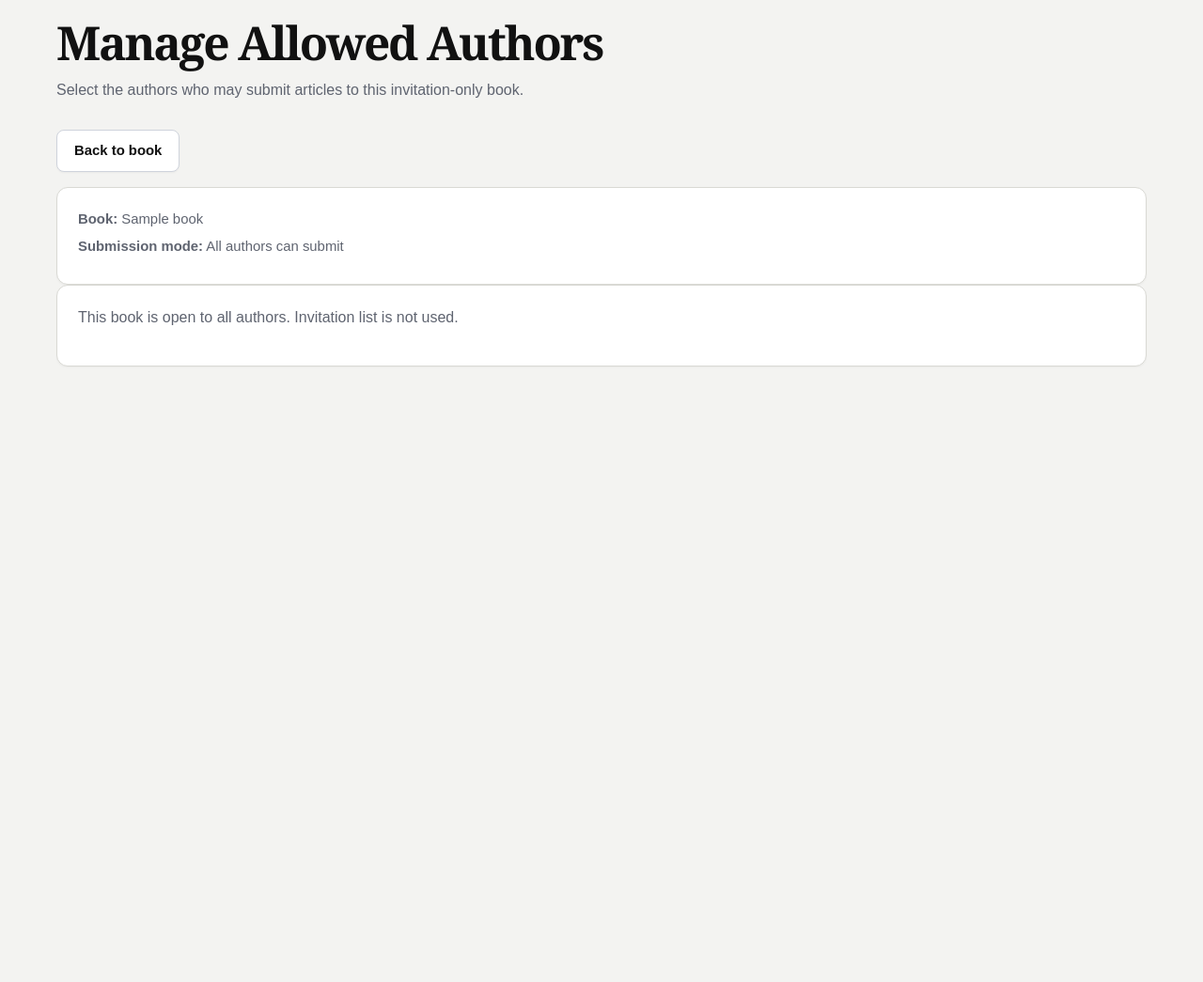
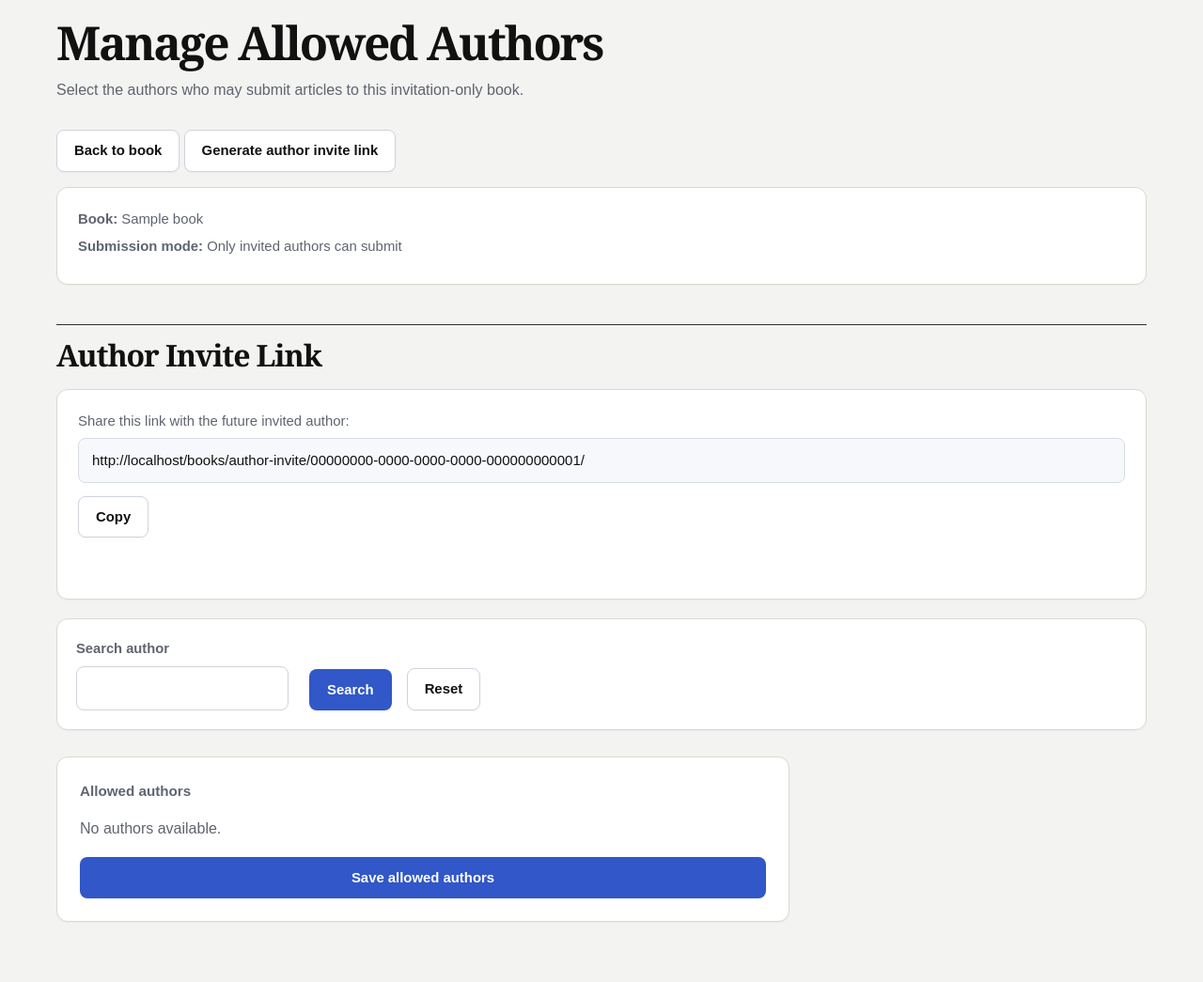
Before and after one commit to meshwho/Article-Website, a Django app: page /dashboard/books/1/authors/ in a window 1280 px wide. Shown: the part 120-1165 px from the top of the page at 94% size. Before the commit the page ends 510 px from the top, so only its background shows below. Run offline with Django 5.2, Linux system fonts and the light colour scheme; a user stored in the database is signed in; tables that the repository leaves empty hold one stand-in row (values such as "Sample post"); data that the repository does not hold is empty.

Commit message:
Book mode limit to Invitations only. Added invite link for authors to invite into the book

```diff
--- a/books/forms.py
+++ b/books/forms.py
@@ -12,8 +12,7 @@
 
     class Meta:
         model = Book
-        fields = ['title', 'description', 'submission_mode', 'submission_deadline']
-
+        fields = ['title', 'description', 'submission_deadline']
 
 class BookAuthorsForm(forms.ModelForm):
     allowed_authors = forms.ModelMultipleChoiceField(
--- a/books/models.py
+++ b/books/models.py
@@ -1,13 +1,13 @@
 from django.conf import settings
 from django.db import models
 
+import uuid
+
 
 class Book(models.Model):
-    SUBMISSION_MODE_ALL = 'all'
     SUBMISSION_MODE_INVITATION = 'invitation'
 
     SUBMISSION_MODE_CHOICES = [
-        (SUBMISSION_MODE_ALL, 'All authors can submit'),
         (SUBMISSION_MODE_INVITATION, 'Only invited authors can submit'),
     ]
 
@@ -24,7 +24,7 @@
     submission_mode = models.CharField(
         max_length=20,
         choices=SUBMISSION_MODE_CHOICES,
-        default=SUBMISSION_MODE_ALL,
+        default=SUBMISSION_MODE_INVITATION,
         verbose_name='Submission mode'
     )
 
@@ -55,3 +55,39 @@
 
     def __str__(self):
         return self.title
+
+
+class BookAuthorInvite(models.Model):
+    book = models.ForeignKey(
+        Book,
+        on_delete=models.CASCADE,
+        related_name='author_invites',
+        verbose_name='Book'
+    )
+
+    token = models.UUIDField(
+        default=uuid.uuid4,
+        unique=True,
+        editable=False,
+        verbose_name='Token'
+    )
+
+    created_by = models.ForeignKey(
+        settings.AUTH_USER_MODEL,
+        on_delete=models.CASCADE,
+        related_name='created_book_author_invites',
+        verbose_name='Created by'
+    )
+
+    is_active = models.BooleanField(
+        default=True,
+        verbose_name='Active'
+    )
+
+    created_at = models.DateTimeField(
+        auto_now_add=True,
+        verbose_name='Created at'
+    )
+
+    def __str__(self):
+        return f'Invite for {self.book.title}'
--- a/books/urls.py
+++ b/books/urls.py
@@ -10,6 +10,8 @@
     download_book_articles,
     edit_book,
     manage_book_authors,
+    create_book_author_invite,
+    accept_book_author_invite,
 )
 urlpatterns = [
     path('dashboard/books/', admin_books, name='admin_books'),
@@ -21,4 +23,6 @@
     path('dashboard/books/<int:book_id>/delete/', delete_book, name='delete_book'),
     path('dashboard/books/<int:book_id>/download/', download_book_articles, name='download_book_articles'),
     path('dashboard/books/<int:book_id>/articles/<int:article_id>/download/', download_article_latest_version, name='download_article_latest_version'),
+    path('dashboard/books/<int:book_id>/author-invite/', create_book_author_invite, name='create_book_author_invite'),
+    path('books/author-invite/<uuid:token>/', accept_book_author_invite, name='accept_book_author_invite'),
 ]
--- a/books/views.py
+++ b/books/views.py
@@ -3,7 +3,7 @@
 
 from users.decorators import role_required
 from .forms import BookAuthorsForm, BookForm
-from .models import Book
+from .models import Book, BookAuthorInvite
 from articles.models import Article
 
 from django.contrib import messages
@@ -23,6 +23,8 @@
 from django.http import FileResponse, Http404, HttpResponse
 from django.shortcuts import get_object_or_404, redirect, render
 from django.utils.text import slugify
+
+from django.utils import timezone
 
 @login_required
 @role_required(['admin'])
@@ -49,6 +51,7 @@
         if form.is_valid():
             book = form.save(commit=False)
             book.created_by = request.user
+            book.submission_mode = Book.SUBMISSION_MODE_INVITATION
             book.save()
             return redirect('book_detail', book_id=book.id)
     else:
@@ -132,7 +135,9 @@
     if request.method == 'POST':
         form = BookForm(request.POST, instance=book)
         if form.is_valid():
-            form.save()
+            book = form.save(commit=False)
+            book.submission_mode = Book.SUBMISSION_MODE_INVITATION
+            book.save()
             return redirect('book_detail', book_id=book.id)
     else:
         form = BookForm(instance=book)
@@ -151,8 +156,8 @@
 @login_required
 @role_required(['admin'])
 def manage_book_authors(request, book_id):
+    unread_count = Notification.objects.filter(user=request.user, is_read=False).count()
     book = get_object_or_404(Book, id=book_id)
-
     search_query = request.GET.get('q', '').strip()
 
     if request.method == 'POST':
@@ -182,6 +187,8 @@
             )
         form.fields['allowed_authors'].queryset = queryset
 
+    active_invite = book.author_invites.filter(is_active=True).first()
+
     return render(
         request,
         'books/manage_book_authors.html',
@@ -189,6 +196,8 @@
             'book': book,
             'form': form,
             'search_query': search_query,
+            'active_invite': active_invite,
+            'unread_count': unread_count,
         }
     )
 
@@ -373,3 +382,46 @@
         as_attachment=True,
         filename=Path(file_field.name).name
     )
+
+
+@login_required
+@role_required(['admin'])
+def create_book_author_invite(request, book_id):
+    book = get_object_or_404(Book, id=book_id)
+
+    BookAuthorInvite.objects.filter(
+        book=book,
+        is_active=True
+    ).update(is_active=False)
+
+    BookAuthorInvite.objects.create(
+        book=book,
+        created_by=request.user
+    )
+
+    return redirect('manage_book_authors', book_id=book.id)
+
+
+def accept_book_author_invite(request, token):
+    invite = get_object_or_404(
+        BookAuthorInvite.objects.select_related('book'),
+        token=token,
+        is_active=True
+    )
+
+    book = invite.book
+
+    if not request.user.is_authenticated:
+        return render(
+            request,
+            'books/book_author_invite_landing.html',
+            {
+                'invite': invite,
+                'book': book,
+            }
+        )
+
+    book.allowed_authors.add(request.user)
+
+    messages.success(request, 'You have been added to the allowed authors list for this book.')
+    return redirect('choose_book')
--- a/templates/books/manage_book_authors.html
+++ b/templates/books/manage_book_authors.html
@@ -10,6 +10,7 @@
 
 <p>
     <a href="{% url 'book_detail' book.id %}" class="btn btn-secondary">Back to book</a>
+    <a href="{% url 'create_book_author_invite' book.id %}" class="btn btn-secondary">Generate author invite link</a>
 </p>
 
 <div class="list-panel">
@@ -17,7 +18,27 @@
     <p class="item-meta"><strong>Submission mode:</strong> {{ book.get_submission_mode_display }}</p>
 </div>
 
-{% if book.submission_mode == 'invitation' %}
+{% if active_invite %}
+    <h2 class="section-title">Author Invite Link</h2>
+    <div class="list-panel">
+        <p class="item-meta">
+            Share this link with the future invited author:
+        </p>
+
+        <div class="invite-link-text" id="bookAuthorInviteLink">
+            {{ request.scheme }}://{{ request.get_host }}{% url 'accept_book_author_invite' active_invite.token %}
+        </div>
+
+        <div class="card-actions">
+            <button type="button" class="btn btn-secondary" onclick="copyBookAuthorInviteLink()">
+                Copy
+            </button>
+        </div>
+
+        <p class="copy-status" id="copyBookAuthorInviteStatus"></p>
+    </div>
+{% endif %}
+
 <form method="get" class="toolbar" style="margin-top: 20px;">
     <div class="field">
         <label for="q">Search author</label>
@@ -66,9 +87,17 @@
         <button type="submit">Save allowed authors</button>
     </form>
 </div>
-{% else %}
-    <div class="list-panel">
-        <p class="empty-state">This book is open to all authors. Invitation list is not used.</p>
-    </div>
-{% endif %}
+
+<script>
+function copyBookAuthorInviteLink() {
+    const linkText = document.getElementById('bookAuthorInviteLink').innerText.trim();
+    const status = document.getElementById('copyBookAuthorInviteStatus');
+
+    navigator.clipboard.writeText(linkText).then(function () {
+        status.textContent = 'Copied';
+    }).catch(function () {
+        status.textContent = 'Could not copy the link';
+    });
+}
+</script>
 {% endblock %}
```
Also changed, not shown: articles/views.py (+4 -7 lines), templates/articles/choose_book.html (+0 -31 lines), templates/reviews/admin_article_detail.html (+16 -15 lines), books/migrations/0003_alter_book_submission_mode_bookauthorinvite.py (added). Lines whose indentation alone changed are shown as unchanged.
